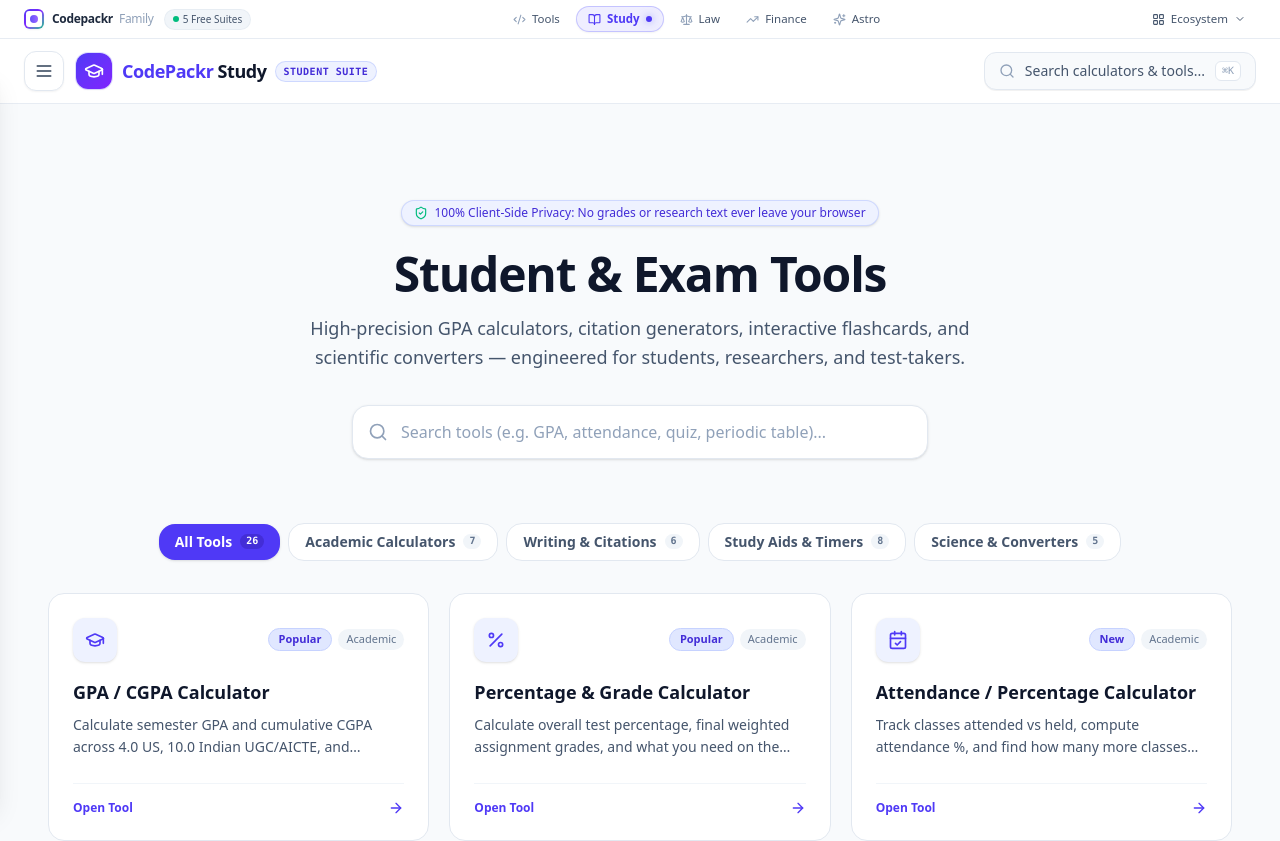
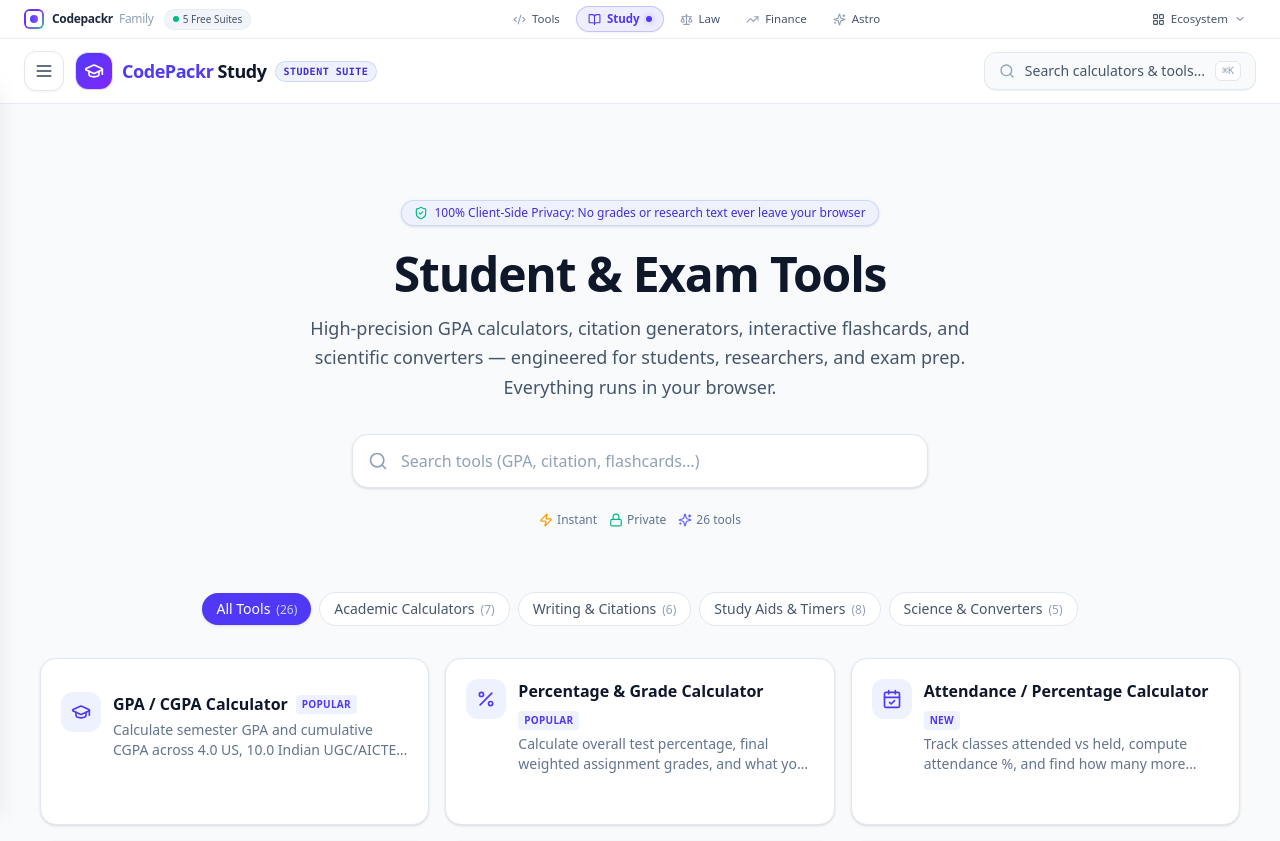
Before and after one commit to coolnaveen99/codepackr-study, a React (Vite) app: page / in a window 1280 px wide. Shown: the top 841 px of the page. Built offline with nearby package versions, Linux system fonts and the light colour scheme.

Commit message:
fix(ui): wire HomeView, Sidebar, SearchModal to getToolIcon
All tool cards, sidebar links, and search results use the shared map.

```diff
--- a/src/components/HomeView.tsx
+++ b/src/components/HomeView.tsx
@@ -1,51 +1,15 @@
 import React, { useState, useMemo } from 'react'
 import {
-  GraduationCap,
-  Percent,
-  BookOpen,
-  FileText,
-  Layers,
-  Scale,
-  Clock,
   Search,
   ShieldCheck,
   Zap,
   Lock,
   ArrowRight,
   Sparkles,
-  CalendarCheck,
-  Trophy,
-  ListOrdered,
-  GitCompare,
-  ListTree,
-  Briefcase,
-  HelpCircle,
-  CalendarRange,
-  Calculator,
-  Atom
 } from 'lucide-react'
 import { TOOLS, CATEGORIES } from '../data/tools'
 import { ToolDefinition, ToolCategory } from '../types'
-
-const ICON_MAP: Record<string, React.FC<{ className?: string }>> = {
-  GraduationCap,
-  Percent,
-  BookOpen,
-  FileText,
-  Layers,
-  Scale,
-  Clock,
-  CalendarCheck,
-  Trophy,
-  ListOrdered,
-  GitCompare,
-  ListTree,
-  Briefcase,
-  HelpCircle,
-  CalendarRange,
-  Calculator,
-  Atom
-}
+import { getToolIcon } from '../lib/tool-icons'
 
 interface HomeViewProps {
   onSelectTool: (tool: ToolDefinition) => void
@@ -86,28 +50,24 @@
           Student & Exam Tools
         </h1>
         <p className="text-base sm:text-lg text-slate-600 leading-relaxed max-w-2xl mx-auto">
-          High-precision GPA calculators, citation generators, interactive flashcards, and scientific converters — engineered for students, researchers, and test-takers.
+          High-precision GPA calculators, citation generators, interactive flashcards, and scientific converters — engineered for students, researchers, and exam prep. Everything runs in your browser.
         </p>
 
         <div className="mt-8 max-w-xl mx-auto relative">
-          <div className="relative flex items-center">
-            <Search className="w-5 h-5 text-slate-400 absolute left-4 pointer-events-none" />
-            <input
-              type="text"
-              value={searchQuery}
-              onChange={e => setSearchQuery(e.target.value)}
-              placeholder="Search tools (e.g. GPA, attendance, quiz, periodic table)..."
-              className="w-full pl-12 pr-4 py-3.5 text-sm sm:text-base rounded-2xl border border-slate-200 bg-white text-slate-900 placeholder-slate-400 focus:outline-none focus:ring-2 focus:ring-indigo-500 shadow-sm transition"
-            />
-            {searchQuery && (
-              <button
-                onClick={() => setSearchQuery('')}
-                className="absolute right-4 text-xs font-semibold text-slate-400 hover:text-slate-600"
-              >
-                Clear
-              </button>
-            )}
-          </div>
+          <Search className="absolute left-4 top-1/2 -translate-y-1/2 w-5 h-5 text-slate-400" />
+          <input
+            type="search"
+            value={searchQuery}
+            onChange={e => setSearchQuery(e.target.value)}
+            placeholder="Search tools (GPA, citation, flashcards…)"
+            className="w-full pl-12 pr-4 py-3.5 rounded-2xl border border-slate-200 bg-white shadow-sm text-slate-900 placeholder:text-slate-400 focus:ring-2 focus:ring-indigo-500 focus:border-indigo-500 outline-none"
+          />
+        </div>
+
+        <div className="mt-6 flex flex-wrap items-center justify-center gap-3 text-xs text-slate-500">
+          <span className="inline-flex items-center gap-1"><Zap className="w-3.5 h-3.5 text-amber-500" /> Instant</span>
+          <span className="inline-flex items-center gap-1"><Lock className="w-3.5 h-3.5 text-emerald-500" /> Private</span>
+          <span className="inline-flex items-center gap-1"><Sparkles className="w-3.5 h-3.5 text-indigo-500" /> {TOOLS.length} tools</span>
         </div>
       </section>
 
@@ -118,136 +78,59 @@
             return (
               <button
                 key={cat.id}
+                type="button"
                 onClick={() => setSelectedCategory(cat.id)}
-                className={`px-4 py-2 text-xs sm:text-sm font-semibold rounded-2xl transition cursor-pointer flex items-center gap-2 ${
+                className={`px-3.5 py-1.5 rounded-full text-sm font-medium transition-colors ${
                   isSelected
                     ? 'bg-indigo-600 text-white shadow-sm'
-                    : 'bg-white border border-slate-200 text-slate-600 hover:border-indigo-300'
+                    : 'bg-white text-slate-600 border border-slate-200 hover:border-indigo-200 hover:text-indigo-700'
                 }`}
               >
-                <span>{cat.label}</span>
-                <span className={`text-[10px] px-1.5 py-0.2 rounded-full font-mono ${
-                  isSelected ? 'bg-indigo-700 text-white' : 'bg-slate-100 text-slate-500'
-                }`}>
-                  {cat.count}
-                </span>
+                {cat.label}
+                <span className={`ml-1.5 text-xs ${isSelected ? 'text-indigo-200' : 'text-slate-400'}`}>({cat.count})</span>
               </button>
             )
           })}
         </div>
       </section>
 
-      <section className="max-w-7xl mx-auto px-4 sm:px-6">
+      <section className="max-w-7xl mx-auto px-4 pb-16">
         {filteredTools.length === 0 ? (
-          <div className="text-center py-16 rounded-2xl border border-slate-200 bg-white p-8">
-            <p className="text-base text-slate-600 font-medium">
-              No tools found matching &quot;{searchQuery}&quot;
-            </p>
-            <button
-              onClick={() => {
-                setSearchQuery('')
-                setSelectedCategory('all')
-              }}
-              className="mt-4 px-4 py-2 rounded-xl bg-indigo-600 text-white text-xs font-semibold hover:bg-indigo-700 transition"
-            >
-              Reset Filters
-            </button>
-          </div>
+          <p className="text-center text-slate-500 py-16">No tools match your search.</p>
         ) : (
-          <div className="grid sm:grid-cols-2 lg:grid-cols-3 gap-5">
+          <div className="grid grid-cols-1 sm:grid-cols-2 lg:grid-cols-3 gap-4">
             {filteredTools.map(tool => {
-              const IconComponent = ICON_MAP[tool.icon] || GraduationCap
+              const IconComponent = getToolIcon(tool.icon)
               return (
-                <div
+                <button
                   key={tool.id}
+                  type="button"
                   onClick={() => onSelectTool(tool)}
-                  className="group rounded-2xl border border-slate-200 bg-white p-6 hover:border-indigo-400 hover:shadow-lg hover:shadow-indigo-500/5 transition-all duration-200 cursor-pointer flex flex-col justify-between"
+                  className="group text-left rounded-2xl border border-slate-200 bg-white p-5 shadow-sm hover:border-indigo-200 hover:shadow-md transition-all focus:outline-none focus:ring-2 focus:ring-indigo-500"
                 >
-                  <div>
-                    <div className="flex items-center justify-between gap-2 mb-4">
-                      <div className="w-11 h-11 rounded-xl bg-indigo-50 text-indigo-600 flex items-center justify-center group-hover:scale-110 group-hover:bg-indigo-600 group-hover:text-white transition-all duration-200 shadow-sm">
-                        <IconComponent className="w-5 h-5" />
+                  <div className="flex items-start gap-3">
+                    <div className="flex h-10 w-10 shrink-0 items-center justify-center rounded-xl bg-indigo-50 text-indigo-600 group-hover:bg-indigo-100">
+                      <IconComponent className="w-5 h-5" />
+                    </div>
+                    <div className="min-w-0 flex-1">
+                      <div className="flex items-center gap-2 flex-wrap">
+                        <h2 className="font-semibold text-slate-900 group-hover:text-indigo-700">{tool.name}</h2>
+                        {tool.badge && (
+                          <span className="text-[10px] font-bold uppercase tracking-wide px-1.5 py-0.5 rounded bg-indigo-50 text-indigo-600">{tool.badge}</span>
+                        )}
                       </div>
-
-                      <div className="flex items-center gap-1.5">
-                        {tool.badge && (
-                          <span className="text-[11px] font-semibold px-2.5 py-0.5 rounded-full bg-indigo-100 text-indigo-700 border border-indigo-200">
-                            {tool.badge}
-                          </span>
-                        )}
-                        <span className="text-[11px] font-medium px-2 py-0.5 rounded-full bg-slate-100 text-slate-500 capitalize">
-                          {tool.category}
-                        </span>
-                      </div>
+                      <p className="mt-1 text-sm text-slate-500 line-clamp-2">{tool.description}</p>
+                      <span className="mt-3 inline-flex items-center gap-1 text-xs font-medium text-indigo-600 opacity-0 group-hover:opacity-100 transition-opacity">
+                        Open <ArrowRight className="w-3 h-3" />
+                      </span>
                     </div>
-
-                    <h3 className="font-bold text-base sm:text-lg text-slate-900 group-hover:text-indigo-600 transition-colors mb-2">
-                      {tool.name}
-                    </h3>
-                    <p className="text-xs sm:text-sm text-slate-600 leading-relaxed line-clamp-2">
-                      {tool.description}
-                    </p>
                   </div>
-
-                  <div className="mt-6 pt-4 border-t border-slate-100 flex items-center justify-between text-xs font-semibold text-indigo-600 group-hover:translate-x-0.5 transition-transform">
-                    <span>Open Tool</span>
-                    <ArrowRight className="w-4 h-4" />
-                  </div>
-                </div>
+                </button>
               )
             })}
           </div>
         )}
       </section>
-
-      <section className="max-w-7xl mx-auto px-4 sm:px-6 mt-20 pt-12 border-t border-slate-200">
-        <div className="text-center max-w-xl mx-auto mb-10">
-          <h2 className="text-xl font-bold text-slate-900">
-            Built Strictly for Academic Privacy & Performance
-          </h2>
-          <p className="text-xs sm:text-sm text-slate-500 mt-1">
-            Why thousands of students trust Codepackr Study for exam prep and research
-          </p>
-        </div>
-
-        <div className="grid grid-cols-1 md:grid-cols-3 gap-6">
-          <div className="p-6 rounded-2xl border border-slate-200 bg-white">
-            <div className="w-9 h-9 rounded-xl bg-emerald-50 text-emerald-600 flex items-center justify-center mb-3">
-              <Lock className="w-4 h-4" />
-            </div>
-            <h3 className="font-bold text-sm text-slate-900 mb-1">
-              Zero Academic Data Transmission
-            </h3>
-            <p className="text-xs text-slate-600 leading-relaxed">
-              Every formula, grade point calculation, and citation string executes strictly inside your browser memory. We never log or store your papers.
-            </p>
-          </div>
-
-          <div className="p-6 rounded-2xl border border-slate-200 bg-white">
-            <div className="w-9 h-9 rounded-xl bg-indigo-50 text-indigo-600 flex items-center justify-center mb-3">
-              <Zap className="w-4 h-4" />
-            </div>
-            <h3 className="font-bold text-sm text-slate-900 mb-1">
-              Instant Client-Side Speed
-            </h3>
-            <p className="text-xs text-slate-600 leading-relaxed">
-              No slow network latency, paywalls, login prompts, or invasive popup advertisements. Tools react instantaneously with every keystroke.
-            </p>
-          </div>
-
-          <div className="p-6 rounded-2xl border border-slate-200 bg-white">
-            <div className="w-9 h-9 rounded-xl bg-indigo-50 text-indigo-600 flex items-center justify-center mb-3">
-              <Sparkles className="w-4 h-4" />
-            </div>
-            <h3 className="font-bold text-sm text-slate-900 mb-1">
-              Global Scale Support
-            </h3>
-            <p className="text-xs text-slate-600 leading-relaxed">
-              Compliant with US 4.0 letter grades, Indian 10-point UGC/AICTE scales, and official APA 7th / MLA 9th bibliography standards.
-            </p>
-          </div>
-        </div>
-      </section>
     </div>
   )
 }
```
